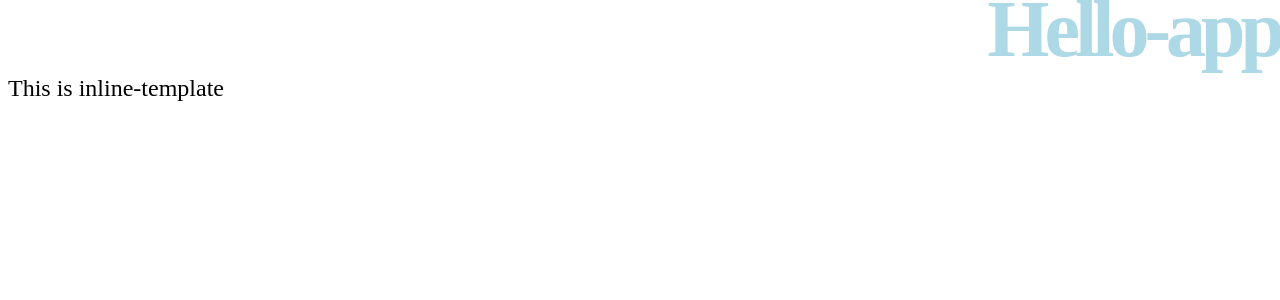
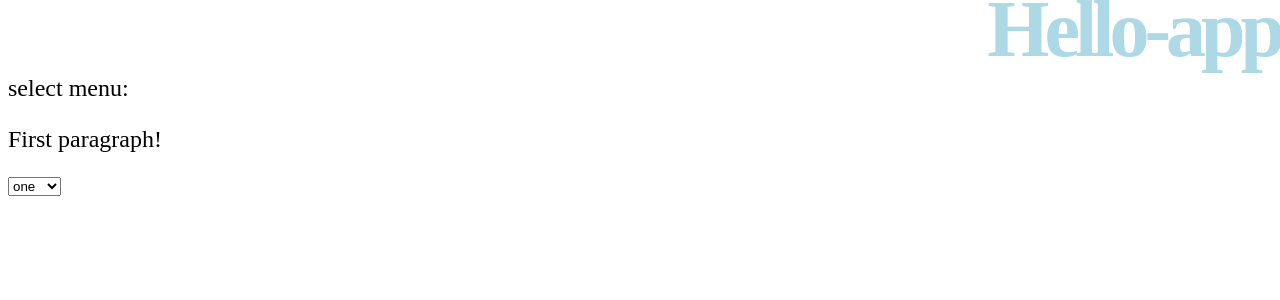
Before and after one commit to owdtkj829/angular-practice, an Angular app: page / in a window 1280 px wide. Shown: the top 300 px of the page. Built offline with nearby package versions, Linux system fonts and the light colour scheme.

Commit message:
HelloCompnent修正

```diff
--- a/src/app/hello/hello.component.html
+++ b/src/app/hello/hello.component.html
@@ -3,6 +3,17 @@
         {{title}}
     </h1>
     <p>
-        {{ message }}
+        {{message}}
     </p>
+    <div [ngSwitch]="switch">
+        <p *ngSwitchCase="'one'">First paragraph!</p>
+        <p *ngSwitchCase="'two'">Two paragraph!</p>
+        <p *ngSwitchCase="'three'">Three paragraph!</p>
+        <p *ngSwitchDefault>default paragraph.</p>
+    </div>
+    <select #sel (change)="doSelect(sel.value)">
+        <option>one</option>
+        <option>two</option>
+        <option>three</option>
+    </select>
 </div>
--- a/src/app/hello/hello.component.ts
+++ b/src/app/hello/hello.component.ts
@@ -3,26 +3,23 @@ import { Component, OnInit } from '@angular/core';
 @Component({
   selector: 'app-hello',
   styleUrls: ['./hello.component.css'],
-  template: `
-    <div div id="body" >
-      <h1>
-          {{title}}
-      </h1>
-      <p>
-          {{ message }}
-      </p>
-    </div>
-  `
+  templateUrl: './hello.component.html'
 })
 export class HelloComponent implements OnInit {
   title: string;
   message: string;
+  switch: string;
 
   constructor() {
   }
 
-  ngOnInit(): void {
+  ngOnInit() {
     this.title = 'Hello-app';
-    this.message = 'This is inline-template';
+    this.message = 'select menu:';
+    this.switch = "one";
+  }
+
+  doSelect(val) {
+    this.switch = val;
   }
 }
```
